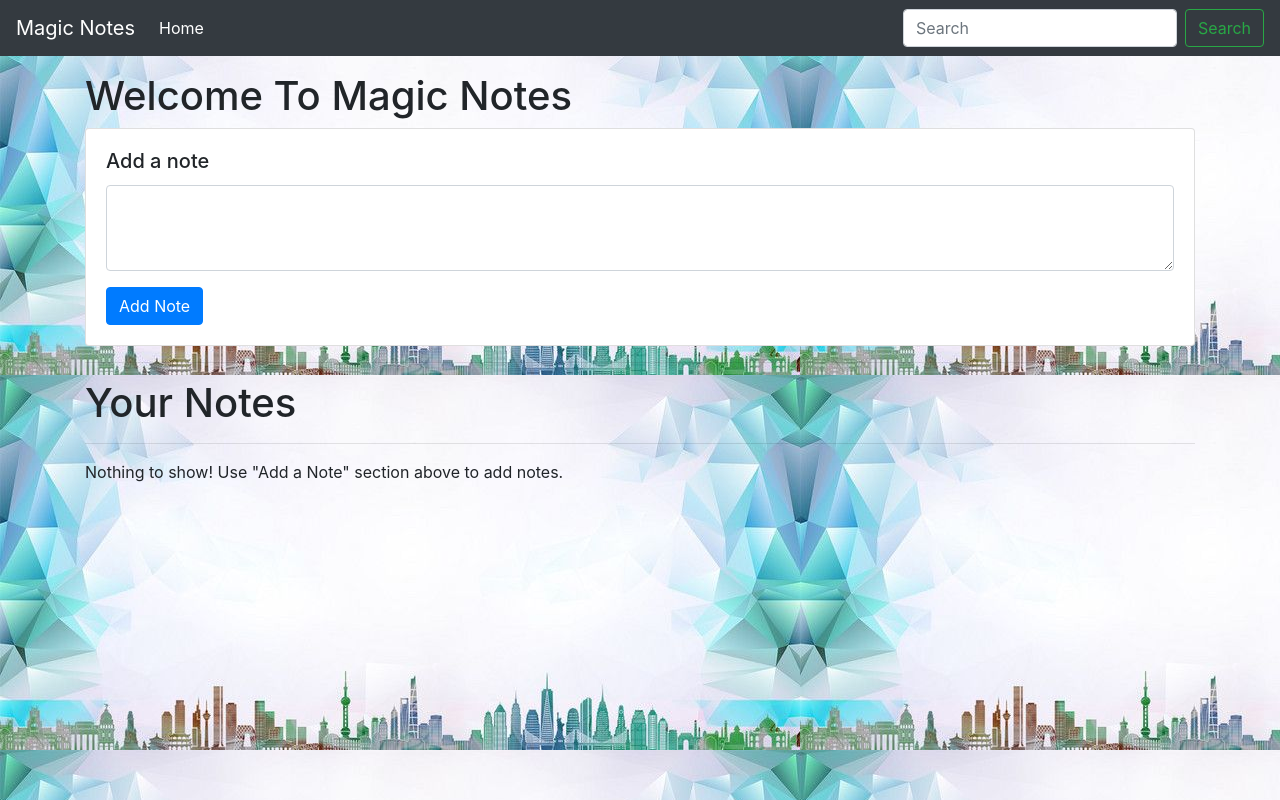
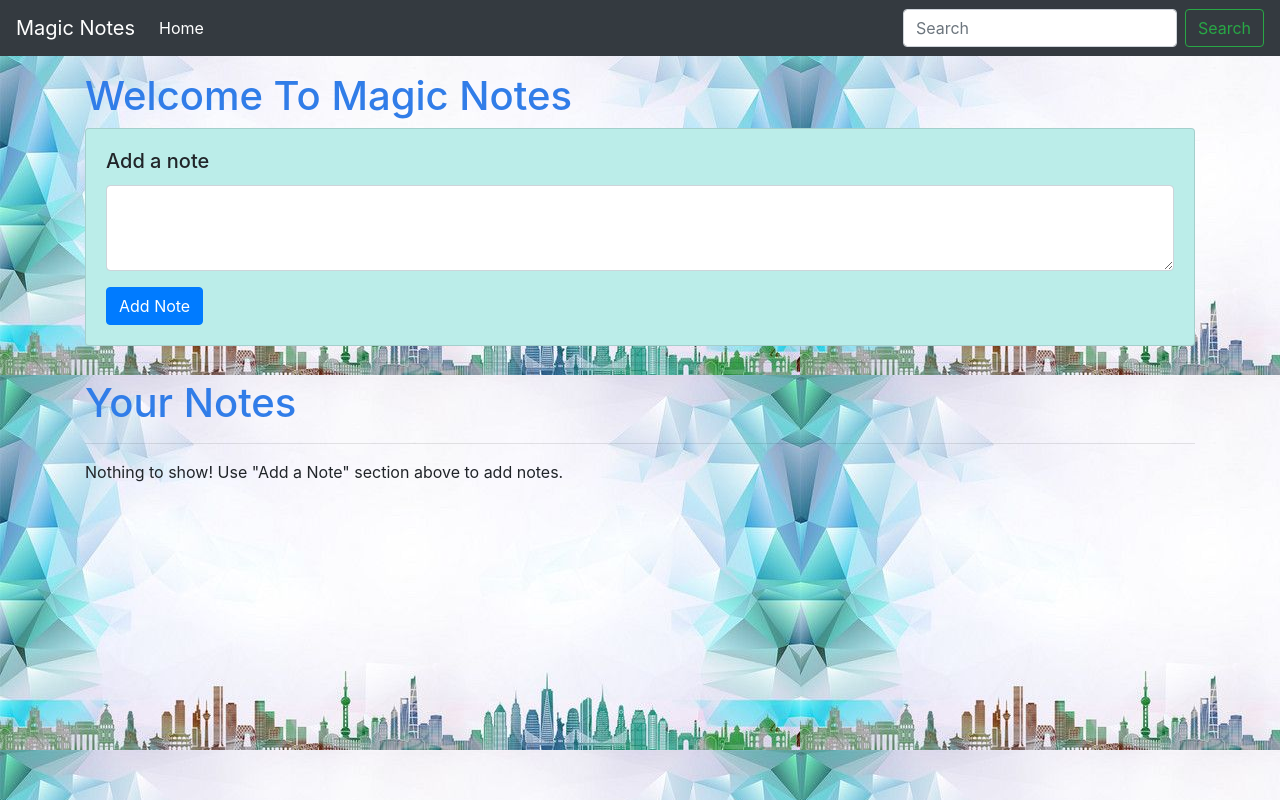
Before and after one commit to vanishasamriddhi/NoteItDown, a plain HTML site: page index.html in a window 1280 px wide. Drawn offline with nearby package versions, Linux system fonts and the light colour scheme.

Commit message:
Update style.css

```diff
--- a/style.css
+++ b/style.css
@@ -6,3 +6,11 @@
 body{
     background-image: url("./background.jpg");
 }
+h1{
+
+    color: #317de8;
+}
+.card{
+    background-color: #bbede9;
+
+}
```
